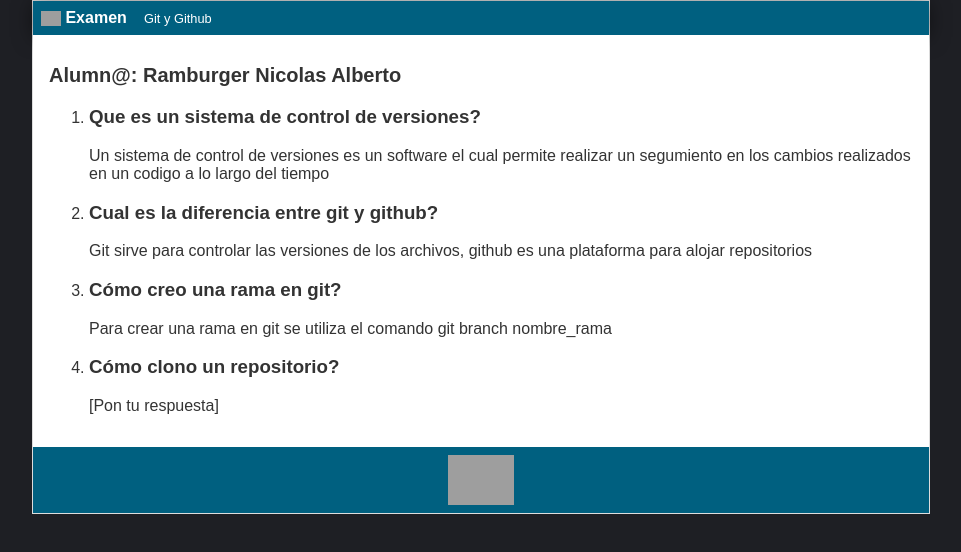
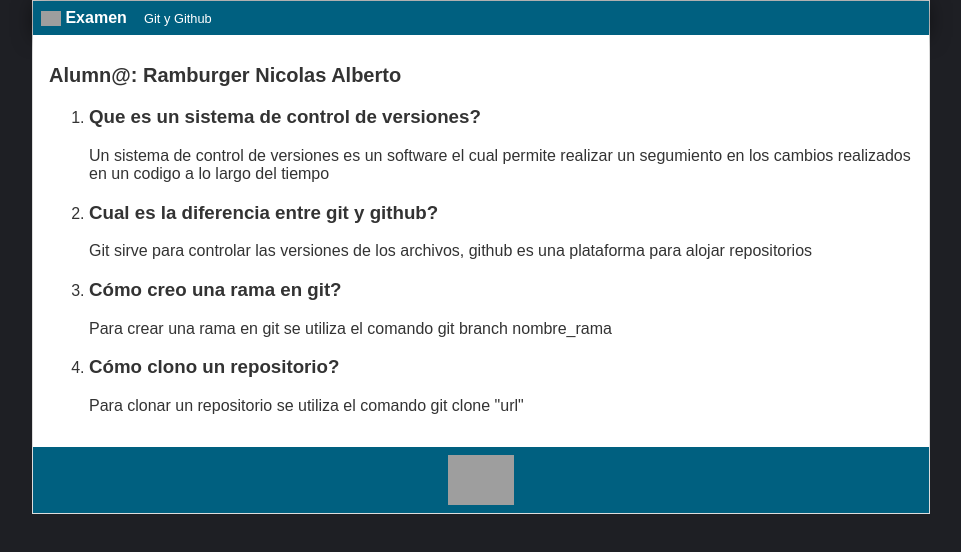
Before and after one commit to roxsross/bootcamp-devops-eduIT, a plain HTML site: page FundamentosGIT/Lab02/Ramburger_Nicolas_Alberto.html in a window 1280 px wide. Shown: the whole page, without its empty margins (159-1120 px from the left). Drawn offline with Linux system fonts and the light colour scheme; grey boxes are pictures that could not be loaded.

Commit message:
Se responde la pregunta numero 4

```diff
--- a/FundamentosGIT/Lab02/Ramburger_Nicolas_Alberto.html
+++ b/FundamentosGIT/Lab02/Ramburger_Nicolas_Alberto.html
@@ -31,7 +31,7 @@
                 </li>
                 <li>
                     <h3>Cómo clono un repositorio?</h3>
-                    [Pon tu respuesta]
+                    Para clonar un repositorio se utiliza el comando git clone "url"
                 </li>
             </ol>
         </div>
```
